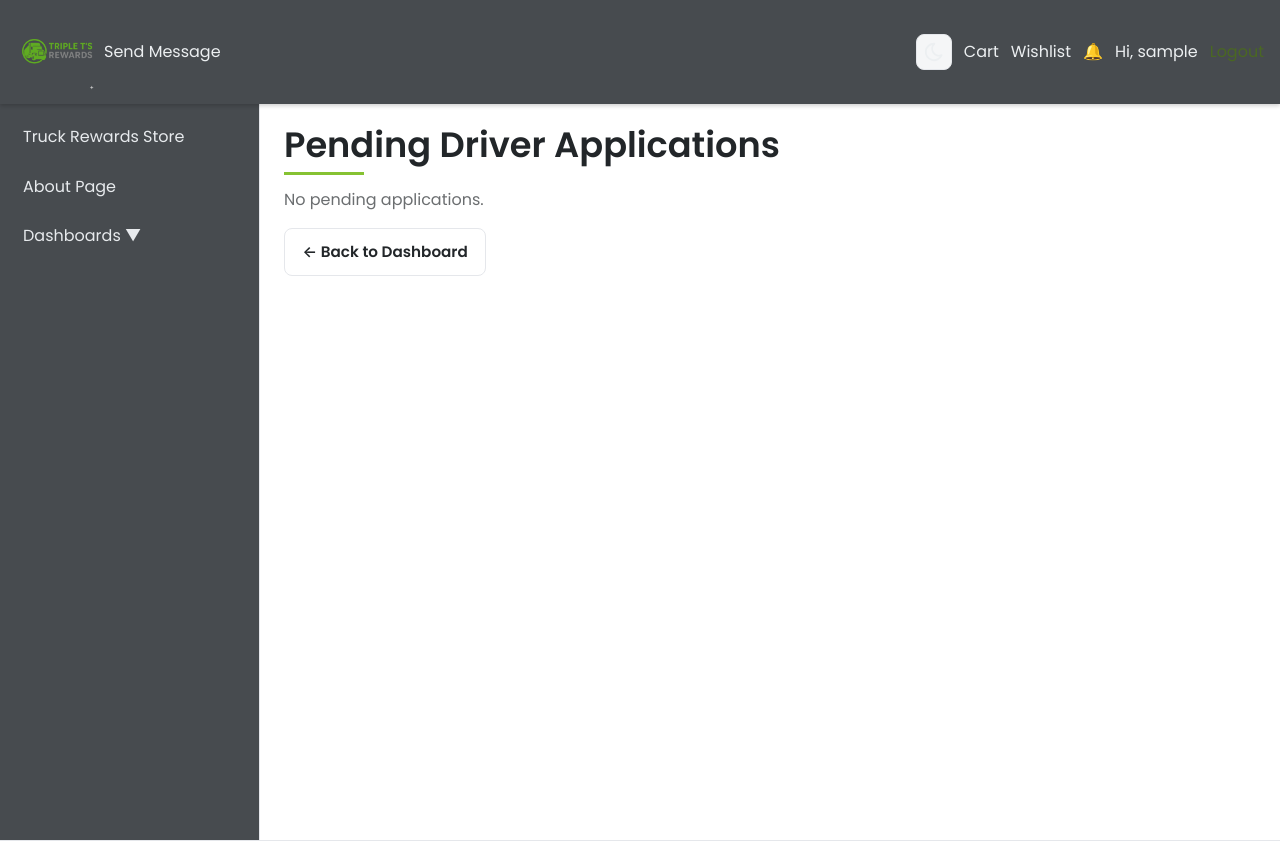
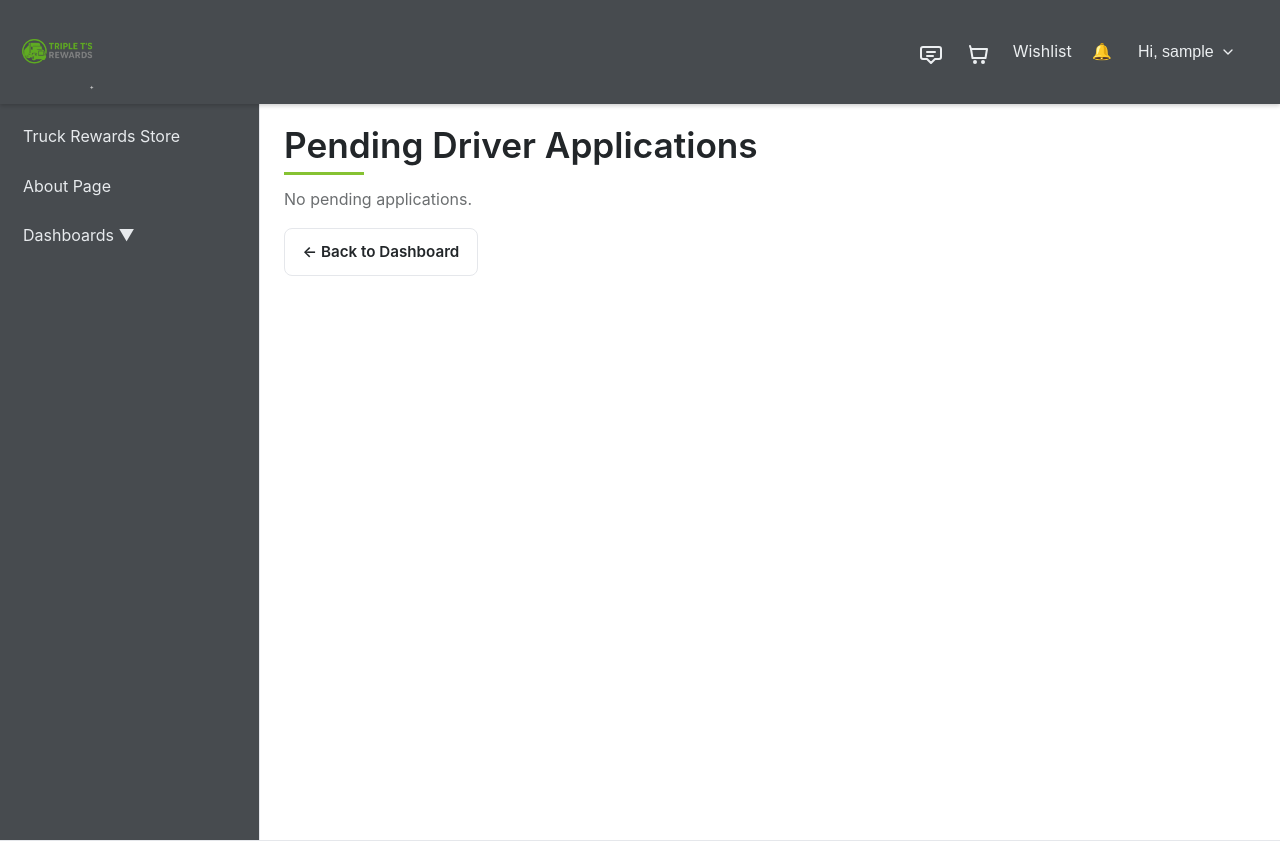
Before and after one commit to swordfish098/Triple-T-s-Rewards-daniel, a Flask app: page /sponsor/applications in a window 1280 px wide. Shown: the top 841 px of the page. Run offline with Flask 3, Linux system fonts and the light colour scheme; the visitor is signed in with stand-in values (Sample User, id 1); data that the repository does not hold is empty; parts of the project's set-up code (start-up, migrations or seed data) failed here and were passed over; some libraries are stand-ins or nearby versions.

Commit message:
Cleaned up the nav bar a decent bit and added a dropdown menu on it

```diff
--- a/static/css/style.css
+++ b/static/css/style.css
@@ -89,9 +179,26 @@
 .nav-right {
   display: flex;
   align-items: center;
-     gap: 0.75rem;
+  gap: 0.9rem;
   justify-content: flex-end;
   margin-left: auto;
+  padding-right: 1rem; /* Added to prevent right-side cutoff */
+  overflow: visible;   /* Ensures icons and dropdowns aren't clipped */
+}
+
+/* === Nav icon alignment and spacing === */
+.nav-right .nav-link svg {
+  vertical-align: middle;
+  margin-right: 0.2rem;   /* space between icon and text */
+  padding-right: 2px;     /* ensures no clipping on right edge */
+  overflow: visible;      /* allows full stroke rendering */
+}
+
+.nav-right .nav-link {
+  display: inline-flex;
+  align-items: center;
+  justify-content: center;
+  padding: 0 0.35rem;     /* adds minimal horizontal breathing room */
 }
 
    .nav-link,
@@ -711,66 +818,84 @@
 /* =========================================================
    USER MENU DROPDOWN
    ========================================================= */
+.user-menu-container {
+  position: relative;
+  display: inline-block;
+}
 .user-menu {
-    position: relative;
-  }
-
-  .user-menu-toggle {
-    background: transparent;
-    border: none;
-    font-size: 1.5rem;
-    color: var(--nav-text);
-    cursor: pointer;
-    transition: color 0.2s ease;
-  }
-  .user-menu-toggle:hover { color: var(--brand-accent); }
-
-  .user-menu-dropdown {
+  display: none;
   position: absolute;
+  top: 100%;
   right: 0;
-    top: 120%;
-    min-width: 200px;
   background: var(--surface);
   border: 1px solid var(--border);
   border-radius: 10px;
   box-shadow: 0 4px 12px rgba(0,0,0,0.25);
-    padding: 0.75rem 0;
-    display: none;
-    flex-direction: column;
-    z-index: 999;
+  z-index: 1000;
+  min-width: 180px;
+  padding: 5px 0;
 }
-
-  .user-menu-dropdown a {
+.user-menu.open {
   display: block;
-    padding: 0.65rem 1rem;
+}
+.user-menu a {
+  display: block;
+  padding: 0.75rem 1rem;
+  color: var(--text);
   text-decoration: none;
-    color: var(--text);
   font-weight: 500;
   transition: background 0.2s ease;
 }
-  .user-menu-dropdown a:hover {
+.user-menu a:hover {
   background: var(--sidebar-hover-bg);
   color: #fff;
 }
-
-  .user-menu-dropdown .user-name {
-    font-weight: 700;
-    padding: 0.75rem 1rem 0.25rem;
+.user-menu-toggle {
+  display: inline-flex;
+  align-items: center;
+  gap: 0.4rem;
+  cursor: pointer;
+  background: none;
+  border: none;
+  color: var(--nav-text);
+  font-size: 1rem;
+  padding: 0.5rem 0.75rem;
+  border-radius: 6px;
+  transition: color 0.2s ease;
+}
+.user-menu-toggle:hover {
   color: var(--brand-accent);
-    border-bottom: 1px solid var(--border);
-    margin-bottom: 0.25rem;
 }
 
-  /* Show dropdown when active */
-  .user-menu.open .user-menu-dropdown {
-    display: flex;
+.user-menu-toggle .chevron {
+  transition: transform 0.2s ease;
 }
 
-  /* Optional: small animation */
-  .user-menu-dropdown {
-    animation: dropdownFade 0.2s ease;
+.user-menu.open ~ .user-menu-toggle .chevron,
+.user-menu-toggle[aria-expanded="true"] .chevron {
+  transform: rotate(180deg);
 }
-  @keyframes dropdownFade {
-    from { opacity: 0; transform: translateY(-5px); }
-    to { opacity: 1; transform: translateY(0); }
+
+.user-name {
+  font-weight: 500;
 }
+
+/* ================= Smooth Theme Transition ================= */
+html, body, .app-root, .site-nav, .app-sidebar, .app-main-content {
+  transition: background-color 0.4s ease, color 0.4s ease, border-color 0.4s ease;
+}
+
+.nav-link, .sidebar-link, .user-menu a, .dropdown-btn, .theme-label {
+  transition: color 0.4s ease, background-color 0.4s ease;
+}
+/* Visually hidden helper class for accessible text (WCAG 2.1 AA) */
+.visually-hidden {
+  position: absolute !important;
+  width: 1px;
+  height: 1px;
+  padding: 0;
+  margin: -1px;
+  overflow: hidden;
+  clip: rect(0, 0, 0, 0);
+  border: 0;
+}
--- a/static/js/navbar.js
+++ b/static/js/navbar.js
@@ -11,11 +11,14 @@
     userMenuToggle.addEventListener("click", (e) => {
       e.stopPropagation();
       userMenu.classList.toggle("open");
+      const expanded = userMenu.classList.contains("open");
+      userMenuToggle.setAttribute("aria-expanded", expanded);
     });
 
     // Close dropdown when clicking outside
     document.addEventListener("click", () => {
       userMenu.classList.remove("open");
+      userMenuToggle.setAttribute("aria-expanded", "false");
     });
   }
 
@@ -28,25 +31,28 @@
   }
 
   // === Theme toggle & persistence ===
-    const themeBtn = document.getElementById("themeToggle");
-    const currentTheme = localStorage.getItem("theme");
+  const themeCheckbox = document.getElementById("themeToggle");
+  const themeLabel = document.querySelector(".theme-label");
+  const currentTheme = localStorage.getItem("theme") || "light";
 
-    if (currentTheme === "dark") {
-      document.body.classList.add("dark-theme");
-    } else if (currentTheme === "light") {
-      document.body.classList.remove("dark-theme");
+  // Apply saved theme to <html> via data-theme
+  document.documentElement.setAttribute("data-theme", currentTheme);
+  if (themeCheckbox) themeCheckbox.checked = currentTheme === "dark";
+
+  // Update label text
+  if (themeLabel) {
+    themeLabel.textContent = currentTheme === "dark" ? "Dark Mode" : "Light Mode";
   }
 
-    if (themeBtn) {
-      themeBtn.addEventListener("click", (e) => {
-        e.preventDefault();
-        document.body.classList.toggle("dark-theme");
-
-        // Save preference
-        localStorage.setItem(
-          "theme",
-          document.body.classList.contains("dark-theme") ? "dark" : "light"
-        );
+  // Toggle theme on change
+  if (themeCheckbox) {
+    themeCheckbox.addEventListener("change", () => {
+      const newTheme = themeCheckbox.checked ? "dark" : "light";
+      document.documentElement.setAttribute("data-theme", newTheme);
+      localStorage.setItem("theme", newTheme);
+      if (themeLabel) {
+        themeLabel.textContent = newTheme === "dark" ? "Dark Mode" : "Light Mode";
+      }
     });
   }
 });
--- a/templates/partials/navbar.html
+++ b/templates/partials/navbar.html
@@ -6,35 +6,29 @@
       <img src="{{ url_for('static', filename='ttt_logo.png') }}" alt="Triple T's Rewards" class="nav-logo">
     </a>
 
-    <a class="nav-link {{ 'active' if request.endpoint == 'notification_bp.send_message' else '' }}"
-       href="{{ url_for('notification_bp.send_message') }}">Send Message</a>
   </div>
 
   <div class="nav-right">
     {% if current_user.is_authenticated %}
-    <button id="theme-toggle" class="nav-link btn-icon" aria-label="Toggle Theme">
-      <!-- Sun icon (light mode) -->
-      <svg id="icon-sun" xmlns="http://www.w3.org/2000/svg"
-       class="icon icon-tabler icon-tabler-sun"
-           viewBox="0 0 24 24" stroke-width="2"
-           stroke="currentColor" fill="none" stroke-linecap="round" stroke-linejoin="round">
-        <path stroke="none" d="M0 0h24v24H0z" fill="none"/>
-        <circle cx="12" cy="12" r="4" />
-        <path d="M3 12h1m8 -9v1m8 8h1m-9 8v1m-6.4 -15.4l.7 .7m12.1 -.7l-.7 .7m0 11.4l.7 .7m-12.1 -.7l-.7 .7" />
-      </svg>
-
-      <!-- Moon icon (dark mode) -->
-      <svg id="icon-moon" xmlns="http://www.w3.org/2000/svg"
-          class="icon icon-tabler icon-tabler-moon"
-          viewBox="0 0 24 24" stroke-width="2"
-          stroke="currentColor" fill="none" stroke-linecap="round" stroke-linejoin="round">
-        <path stroke="none" d="M0 0h24v24H0z" fill="none"/>
-        <path d="M12 3c.132 0 .263 0 .393 0a7.5 7.5 0 0 0 7.92 12.446a9 9 0 1 1 -8.313 -12.454z" />
-      </svg>
-  </button>
-
-      <a href="{{ url_for('rewards_bp.view_cart') }}" class="nav-link">
-        Cart <span id="cart-item-count"></span>
+      <a class="nav-link {{ 'active' if request.endpoint == 'notification_bp.send_message' else '' }}"
+         href="{{ url_for('notification_bp.send_message') }}" aria-label="Send Message">
+        <svg xmlns="http://www.w3.org/2000/svg" width="18" height="18" fill="none" stroke="currentColor" stroke-width="2" stroke-linecap="round" stroke-linejoin="round" class="icon icon-tabler icon-tabler-message">
+          <path stroke="none" d="M0 0h24v24H0z" fill="none"/>
+          <path d="M8 9h8" />
+          <path d="M8 13h6" />
+          <path d="M12 20l-4 -4h-4a2 2 0 0 1 -2 -2v-8a2 2 0 0 1 2 -2h16a2 2 0 0 1 2 2v8a2 2 0 0 1 -2 2h-4l-4 4z" />
+        </svg>
+        <span class="visually-hidden">Send Message</span>
+      </a>
+      <a href="{{ url_for('rewards_bp.view_cart') }}" class="nav-link" aria-label="View Cart">
+        <svg xmlns="http://www.w3.org/2000/svg" width="18" height="18" fill="none" stroke="currentColor" stroke-width="2" stroke-linecap="round" stroke-linejoin="round" class="icon icon-tabler icon-tabler-shopping-cart">
+          <circle cx="9" cy="19" r="1" />
+          <circle cx="17" cy="19" r="1" />
+          <path d="M5 6h16l-1.5 9h-13z" />
+          <path d="M5 6l-1 -3" />
+        </svg>
+        <span id="cart-item-count"></span>
+        <span class="visually-hidden">Cart</span>
       </a>
       <a href="{{ url_for('rewards_bp.view_wishlist') }}" class="nav-link">
         Wishlist
@@ -45,8 +39,24 @@
         </a>
         <span id="notification-count"></span>
       </span>
-      <span class="user-chip">Hi, {{ current_user.USERNAME }}</span>
-      <a href="{{ url_for('auth.logout') }}">Logout</a>
+      <span class="user-menu-container">
+        <button class="user-menu-toggle" aria-haspopup="true" aria-expanded="false">
+          <span class="user-name">Hi, {{ current_user.USERNAME }}</span>
+          <svg class="chevron" xmlns="http://www.w3.org/2000/svg" width="16" height="16" viewBox="0 0 24 24" fill="none" stroke="currentColor" stroke-width="2" stroke-linecap="round" stroke-linejoin="round">
+            <polyline points="6 9 12 15 18 9"></polyline>
+          </svg>
+        </button>
+        <div class="user-menu">
+          <div class="dropdown-theme-toggle">
+            <span class="theme-label">Dark Mode</span>
+            <label class="theme-switch">
+              <input type="checkbox" id="themeToggle" />
+              <span class="slider"></span>
+            </label>
+          </div>
+          <a href="{{ url_for('auth.logout') }}">Logout</a>
+        </div>
+      </span>
     {% else %}
       <a class="btn-primary" href="{{ url_for('auth.login') }}">Login</a>
     {% endif %}
```
Also changed, not shown: other parts of static/css/style.css (+90 -0 lines). Lines whose indentation alone changed are shown as unchanged.
